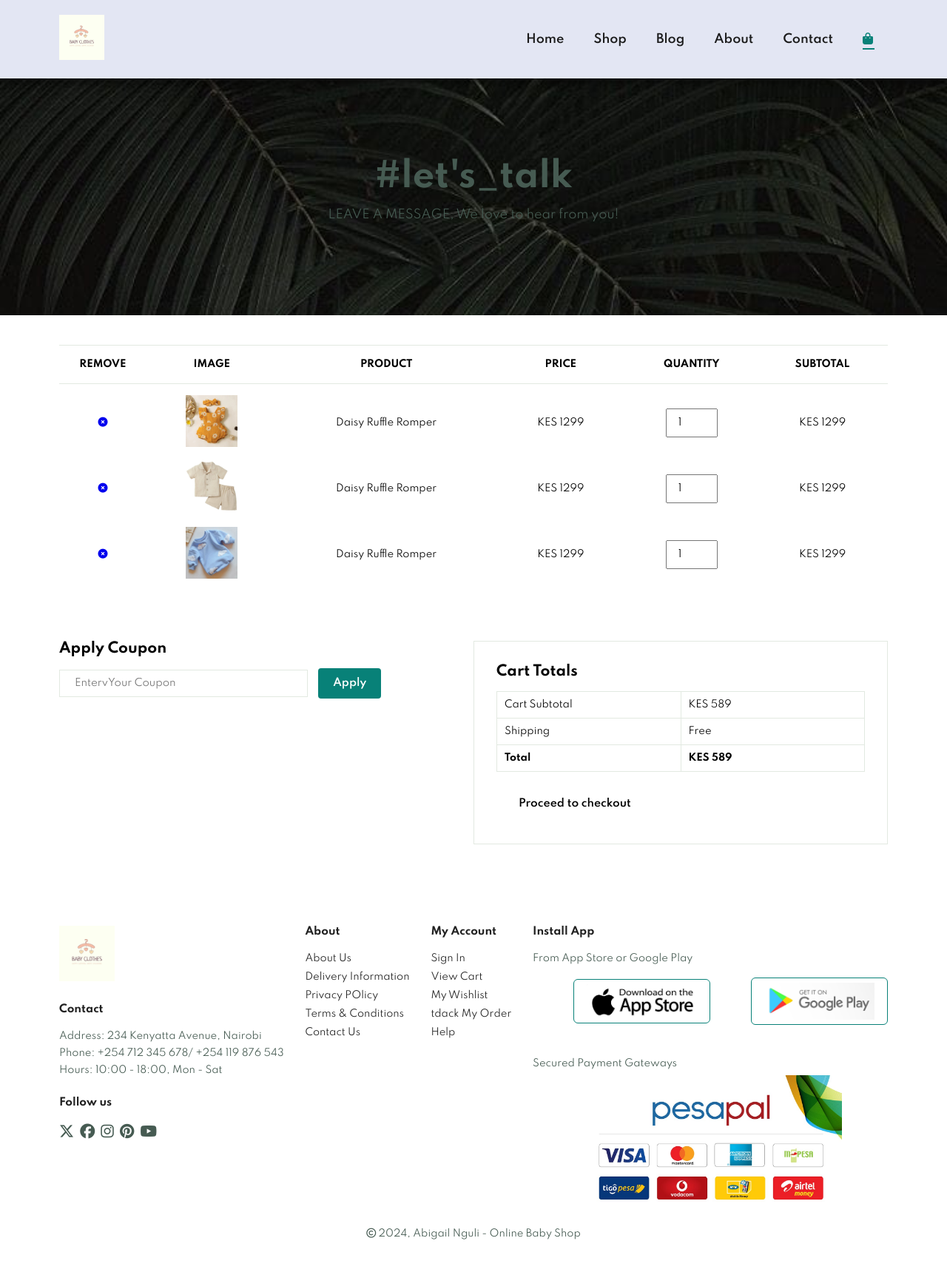
After one commit to Abigail-Nguli/e-commerce-website, a PHP site: page /cart.html in a window 1280 px wide. The commit adds this page. Shown: the whole page at 74% size. Run offline with PHP 8.4, Linux system fonts and the light colour scheme; some libraries are stand-ins or nearby versions.

Commit message:
Updated cart page

```diff
--- /dev/null
+++ b/cart.html
@@ -0,0 +1,189 @@
+<!DOCTYPE html>
+<html lang="en">
+  <head>
+    <meta charset="UTF-8" />
+    <meta name="viewport" content="width=device-width, initial-scale=1.0" />
+    <title>Online Baby Shop</title>
+    <link rel="stylesheet" href="style.css" />
+    <script
+      src="https://kit.fontawesome.com/a29196e54d.js"
+      crossorigin="anonymous"
+    ></script>
+  </head>
+  <body>
+    <section id="header">
+      <a href="#"
+        ><img src="Images/Logo.jpeg" class="logo" alt="" width="10%"
+      /></a>
+
+      <div class="">
+        <ul id="navbar">
+          <li><a href="index.html">Home</a></li>
+          <li><a href="shop.html">Shop</a></li>
+          <li><a href="blog.html">Blog</a></li>
+          <li><a href="about.html">About</a></li>
+          <li><a href="contact.html">Contact</a></li>
+
+          <li id="lg-bag">
+            <a class="active" href="cart.html"
+              ><i class="fa-solid fa-bag-shopping"></i
+            ></a>
+          </li>
+          <a href="#" id="close"><i class="fa-solid fa-indent"></i></a>
+        </ul>
+      </div>
+      <div id="mobile">
+        <a href="cart.html"><i class="fa-solid fa-bag-shopping"></i></a>
+        <i id="bar" class="fa-solid fa-outdent"></i>
+      </div>
+    </section>
+
+    <section id="page-header" class="about-header">
+      <h2>#let's_talk</h2>
+      <p>LEAVE A MESSAGE, We love to hear from you!</p>
+    </section>
+
+    <section id="cart" class="section-p1">
+      <table width="100%">
+        <thead>
+          <tr>
+            <td>Remove</td>
+            <td>Image</td>
+            <td>Product</td>
+            <td>Price</td>
+            <td>Quantity</td>
+            <td>Subtotal</td>
+          </tr>
+        </thead>
+        <tbody>
+            <tr>
+                <td>
+                    <a href="#"><i class="fa-solid fa-circle-xmark"></i></a>
+                </td>
+                <td>
+                    <img src="Images/BabyClothes/Baby cloth 4.jpeg" alt="">
+                </td>
+                <td>
+                    Daisy Ruffle Romper
+                </td>
+                <td>KES 1299</td>
+                <td><input type="number" value="1"></td>
+                <td>KES 1299</td>
+            </tr>
+            <tr>
+                <td>
+                    <a href="#"><i class="fa-solid fa-circle-xmark"></i></a>
+                </td>
+                <td>
+                    <img src="Images/BabyClothes/Baby cloth 2.jpeg" alt="">
+                </td>
+                <td>
+                    Daisy Ruffle Romper
+                </td>
+                <td>KES 1299</td>
+                <td><input type="number" value="1"></td>
+                <td>KES 1299</td>
+            </tr>
+            <tr></tr>
+                <td>
+                    <a href="#"><i class="fa-solid fa-circle-xmark"></i></a>
+                </td>
+                <td>
+                    <img src="Images/BabyClothes/Baby cloth 8.jpeg" alt="">
+                </td>
+                <td>
+                    Daisy Ruffle Romper
+                </td>
+                <td>KES 1299</td>
+                <td><input type="number" value="1"></td>
+                <td>KES 1299</td>
+            </tr>
+        </tbody>
+      </table>
+    </section>
+
+    <section id="cart-add" class="section-p1">
+        <div id="coupon">
+            <h3>Apply Coupon</h3>
+            <div>
+                <input type="text" placeholder="EntervYour Coupon">
+                <button class="normal">Apply</button>
+            </div>
+        </div>
+        <div id="subtotal">
+            <h3>Cart Totals</h3>
+            <table>
+                <tr>
+                    <td>Cart Subtotal</td>
+                    <td>KES 589</td>
+                </tr>
+                <tr> <td>Shipping</td>
+                <td>Free</td></tr>
+                <tr>
+                    <td><strong>Total</strong></td>
+                    <td><strong>KES 589</strong></td>
+                </tr>
+            </table>
+            <button class="normal">Proceed to checkout</button>
+        </div>
+    </section>
+
+    <footer class="section-p1">
+      <div class="col col1">
+        <img src="Images/Logo.jpeg" alt="" class="logo" />
+        <h4>Contact</h4>
+        <p><stdong>Address:</stdong> 234 Kenyatta Avenue, Nairobi</p>
+        <p><stdong>Phone:</stdong> +254 712 345 678/ +254 119 876 543</p>
+        <p><stdong>Hours:</stdong> 10:00 - 18:00, Mon - Sat</p>
+        <div class="follow">
+          <h4>Follow us</h4>
+          <div class="icon">
+            <i class="fa-brands fa-x-twitter"></i>
+            <i class="fa-brands fa-facebook"></i>
+            <i class="fa-brands fa-instagram"></i>
+            <i class="fa-brands fa-pinterest"></i>
+            <i class="fa-brands fa-youtube"></i>
+          </div>
+        </div>
+      </div>
+
+      <div class="col">
+        <h4>About</h4>
+        <a href="#">About Us</a>
+        <a href="#">Delivery Information</a>
+        <a href="#">Privacy POlicy</a>
+        <a href="#">Terms & Conditions</a>
+        <a href="#">Contact Us</a>
+      </div>
+
+      <div class="col">
+        <h4>My Account</h4>
+        <a href="#">Sign In</a>
+        <a href="#">View Cart</a>
+        <a href="#">My Wishlist</a>
+        <a href="#">tdack My Order</a>
+        <a href="#">Help</a>
+      </div>
+
+      <div class="col install">
+        <h4>Install App</h4>
+        <p>From App Store or Google Play</p>
+        <div class="row">
+          <img src="Images/App Store.jpeg" alt="" />
+          <img src="Images/Google Play.jpeg" alt="" />
+        </div>
+        <p>Secured Payment Gateways</p>
+        <img src="Images/Payment.jpeg" alt="" class="payment" />
+      </div>
+
+      <div class="copyright">
+        <p>
+          <i class="fa-regular fa-copyright"></i> 2024, Abigail Nguli - Online
+          Baby Shop
+        </p>
+      </div>
+    </footer>
+
+    <script src="script.js"></script>
+  </body>
+</html>
--- a/style.css
+++ b/style.css
@@ -593,19 +593,18 @@ footer .copyright {
   font-weight: 600;
 }
 
-
 /*Single Produc*/
-#prodetails{
+#prodetails {
   display: flex;
   margin-top: 20px;
 }
 
-#prodetails .single-pro-image{
+#prodetails .single-pro-image {
   width: 40%;
   margin-right: 50px;
 }
 
-.small-img-group{
+.small-img-group {
   display: flex;
   justify-content: space-between;
 }
@@ -624,7 +623,7 @@ footer .copyright {
   padding: 40px 0 20px 0;
 }
 
-#prodetails .single-pro-details h2{
+#prodetails .single-pro-details h2 {
   font-size: 26px;
 }
 
@@ -643,7 +642,7 @@ footer .copyright {
   margin-right: 15px;
 }
 
-#prodetails .single-pro-details input:focus{
+#prodetails .single-pro-details input:focus {
   outline: none;
 }
 
@@ -652,18 +651,19 @@ footer .copyright {
   color: #fff;
 }
 
-#prodetails .single-pro-details span{
+#prodetails .single-pro-details span {
   line-height: 25px;
 }
 
 /*About Page*/
-#page-header.about-header{
+#page-header.about-header {
   background-image: url(Images/Banner\ 5.jpeg);
   background-position: top 50% right 0;
 }
 
 #about-head {
-  display: flex;align-items: center;
+  display: flex;
+  align-items: center;
 }
 
 #about-head img {
@@ -671,7 +671,7 @@ footer .copyright {
   height: auto;
 }
 
-#about-head div{
+#about-head div {
   padding-left: 40px;
 }
 
@@ -740,7 +740,7 @@ footer .copyright {
   height: 400px;
 }
 
-#contactdetails .map iframe{
+#contactdetails .map iframe {
   width: 100%;
   height: 100%;
 }
@@ -780,7 +780,7 @@ footer .copyright {
   margin-right: 15px;
 }
 
-#form-details .people div{
+#form-details .people div {
   padding-bottom: 25px;
   display: flex;
   align-items: flex-start;
@@ -790,7 +790,6 @@ footer .copyright {
   margin: 0;
   font-size: 13px;
   line-height: 25px;
-
 }
 
 #form-details .people div span {
@@ -805,6 +804,121 @@ footer .copyright {
   font-size: 16px;
   font-weight: 600;
   color: #000;
+}
+
+/*Cart Page*/
+#cart{
+  overflow-x: auto;
+}
+
+#cart table {
+  width: 100%;
+  border-collapse: collapse;
+  table-layout: fixed;
+  white-space: nowrap;
+}
+
+#cart table img {
+  width: 70px;
+}
+
+#cart table td:nth-child(1) {
+  width: 100px;
+  text-align: center;
+}
+
+#cart table td:nth-child(2) {
+  width: 150px;
+  text-align: center;
+}
+
+#cart table td:nth-child(3) {
+  width: 250px;
+  text-align: center;
+}
+
+#cart table td:nth-child(4),
+#cart table td:nth-child(5),
+#cart table td:nth-child(6) {
+  width: 150px;
+  text-align: center;
+}
+
+#cart table td:nth-child(5) input {
+  width: 70px;
+  padding: 10px 5px 10px 15px;
+}
+
+#cart table thead {
+  border: 1px solid #e2e9e1;
+  border-left: none;
+  border-right: none;
+}
+
+#cart table thead td {
+  font-weight: 700;
+  text-transform: uppercase;
+  font-size: 13px;
+  padding: 18px 0;
+}
+
+#cart table tbody tr td {
+  padding-top: 15px;
+}
+
+#cart table tbody td {
+  font-size: 13px;
+}
+
+#cart-add {
+  display: flex;
+  flex-wrap: wrap;
+  justify-content: space-between;
+}
+
+#coupon {
+  width: 50%;
+  margin-bottom: 30px;
+}
+
+#coupon h3,
+#subtotal h3 {
+  padding-bottom: 15px;
+}
+
+#coupon input {
+  padding: 10px 20px;
+  outline: none;
+  width: 60%;
+  margin-right: 10px;
+  border: 1px solid #e2e9e1;
+}
+
+#coupon button,
+#subtotal button8 {
+  background-color: #088178;
+  color: #fff;
+  padding: 12px 20px;
+}
+
+#subtotal {
+  width: 50%;
+  margin-bottom: 30px;
+  border: 1px solid #e2e9e1;
+  padding: 30px;
+}
+
+#subtotal table {
+  border-collapse: collapse;
+  width: 100%;
+  margin-bottom: 20px;
+}
+
+#subtotal table td {
+  width: 50%;
+  border: 1px solid #e2e9e1;
+  padding: 10px;
+  font-size: 13px;
 }
 
 /*Media Query*/
@@ -944,10 +1058,9 @@ footer .copyright {
   /*Contact Page*/
   #form-details {
     padding: 40px;
-
   }
 
-  #form-details form{
+  #form-details form {
     width: 50%;
   }
 }
@@ -1051,7 +1164,7 @@ footer .copyright {
   }
 
   /*About Page*/
-  #about-head{
+  #about-head {
     flex-direction: column;
   }
 
@@ -1073,12 +1186,12 @@ footer .copyright {
     flex-direction: column;
   }
 
-  #contactdetails .details{
+  #contactdetails .details {
     width: 100%;
     margin-bottom: 30px;
   }
 
- #contactdetails .map{
+  #contactdetails .map {
     width: 100%;
   }
 
@@ -1088,12 +1201,27 @@ footer .copyright {
     flex-wrap: wrap;
   }
 
- #form-details form{
+  #form-details form {
     width: 100%;
     margin-bottom: 30px;
   }
 
-  #form-details .people{
-  margin-top: 25px;
+  #form-details .people {
+    margin-top: 25px;
+  }
+
+  /*Cart Page*/
+  #cart-add{
+    flex-direction: column;
+  }
+
+  #coupon {
+    width: 100%;
+
+  }
+
+  #subtotal {
+    width: 100%;
+    padding: 20px;
+  }
 }
-}
```
